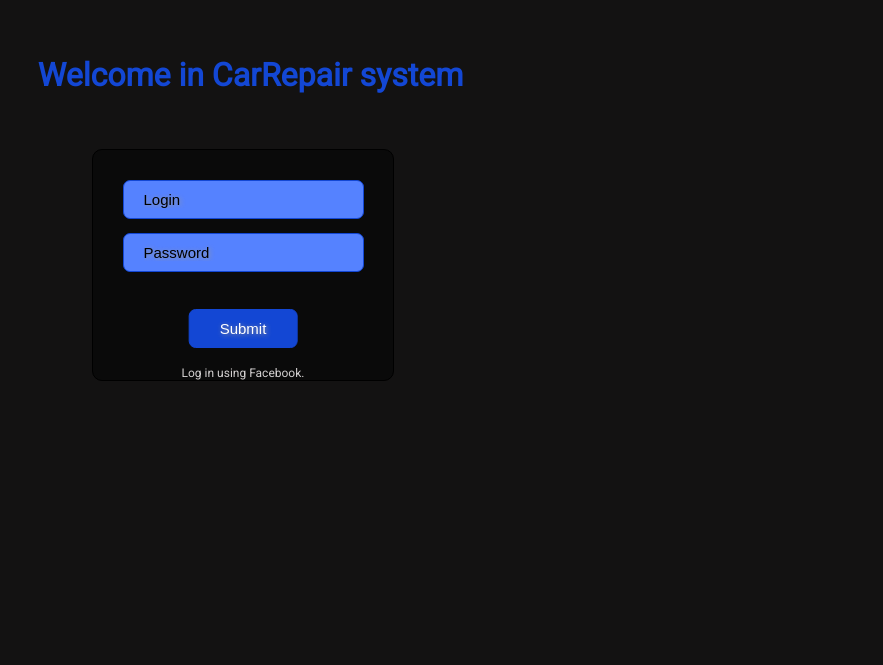
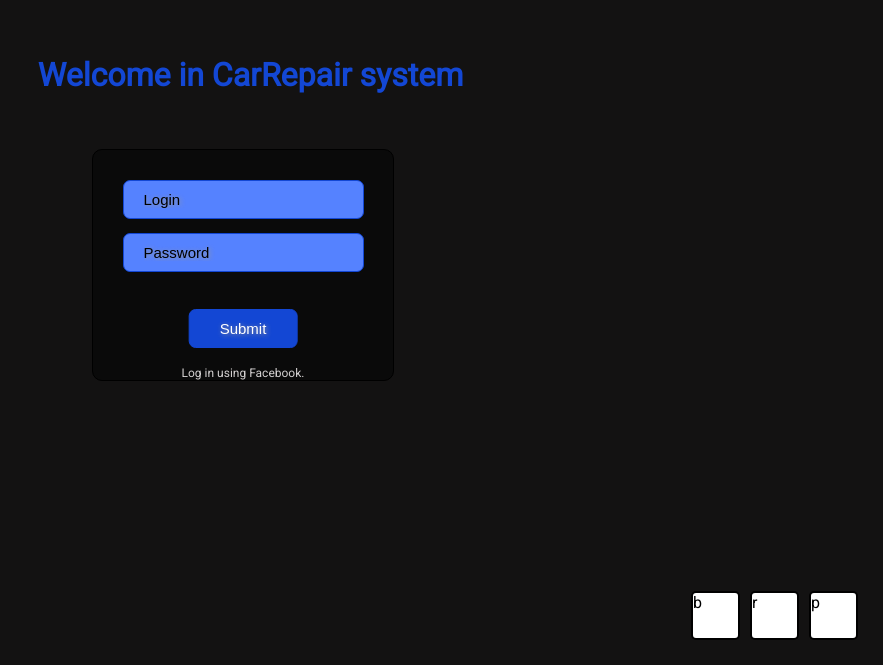
Before and after one commit to blazbla274/RepairManagementWeb, a React (Create React App) app in the folder repair-management-system/: page / in a window 1280 px wide. Shown: the part 135-800 px from the top of the page, without its empty margins (397-1280 px from the left). Built offline with nearby package versions, Linux system fonts and the light colour scheme.

Commit message:
Add color them switching dynamic.

```diff
--- a/repair-management-system/src/App.js
+++ b/repair-management-system/src/App.js
@@ -8,7 +8,8 @@ class App extends Component {
   state = {
     loged: false,
     activeBookmark: "Repairs",
-    ableBookmarks: ["Repairs", "History", "Settings"]
+    ableBookmarks: ["Repairs", "History", "Settings"],
+    themName: "Blue"
   }
 
   logInHandler = () => {
@@ -39,9 +40,16 @@ class App extends Component {
       });
   }
 
-  render() {
+  changeThemHandler = (themName) => {
+    this.setState({
+      themName: themName
+    });
+  }
 
-    const style = {
+  loadThem = (them) => {
+    switch(them) {
+      case "Blue":
+      return {
         fontColor: {
           color: "#1347d4"
         },
@@ -55,6 +63,43 @@ class App extends Component {
           borderColor: "#1347d4"
         }
       }
+      case "Red":
+      return {
+        fontColor: {
+          color: "#b70d0d"
+        },
+        backgroundColor: {
+          backgroundColor: "#b70d0d"
+        },
+        inputBackgroundColor: {
+          backgroundColor: "#ea6464"
+        },
+        borderColor: {
+          borderColor: "#b70d0d"
+        }
+      }
+      case "Pink":
+      return {
+        fontColor: {
+          color: "#d600d6"
+        },
+        backgroundColor: {
+          backgroundColor: "#d600d6"
+        },
+        inputBackgroundColor: {
+          backgroundColor: "#ed5ced"
+        },
+        borderColor: {
+          borderColor: "#d600d6"
+        }
+      }
+      default: this.loadThem("Blue");
+    }
+  };
+
+  render() {
+
+    let style = this.loadThem(this.state.themName);
 
     return (
       <div className="App">
@@ -62,7 +107,8 @@ class App extends Component {
           loged={this.state.loged}
           loginAction={this.logInHandler}
           style={style}/>
-        <ThemsBox/>
+        <ThemsBox
+          changeThem={this.changeThemHandler}/>
         <NavigationBar
           loged={this.state.loged}
           logoutAction={this.logOutHandler}
--- a/repair-management-system/src/components/ThemsBox/ThemsBox.css
+++ b/repair-management-system/src/components/ThemsBox/ThemsBox.css
@@ -0,0 +1,17 @@
+.themsBox {
+    position: fixed;
+    bottom: 20px;
+    right: 20px;
+
+}
+
+.themsBox > div {
+    width: 45px;
+    height: 45px;
+    background: white;
+    margin: 5px;
+    display: inline-block;
+    border-radius: 5px;
+    border: 2px solid;
+    cursor: pointer;
+}
--- a/repair-management-system/src/components/ThemsBox/ThemsBox.js
+++ b/repair-management-system/src/components/ThemsBox/ThemsBox.js
@@ -3,7 +3,10 @@ import './ThemsBox.css';
 
 const ThemsBox = (props) => {
     return (
-      <div>
+      <div className="themsBox">
+          <div onClick={() => props.changeThem("Blue")}>b</div>
+          <div onClick={() => props.changeThem("Red")}>r</div>
+          <div onClick={() => props.changeThem("Pink")}>p</div>
       </div>
     );
 }
```
Lines whose indentation alone changed are shown as unchanged.
